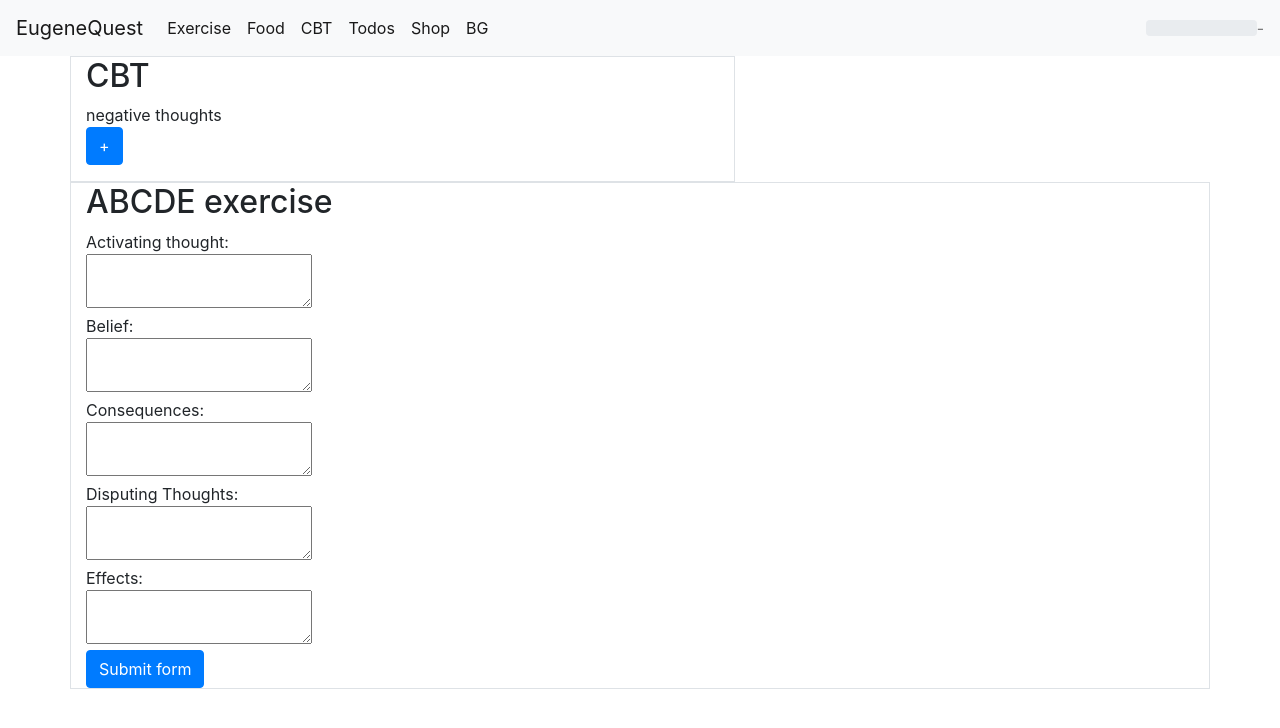
After one commit to eugman/EugeneQuest, a Flask app: template templates/cbt.html in a window 1280 px wide. The commit adds this page. Shown: the top 728 px of the page. Run offline with Flask 2, Linux system fonts and the light colour scheme; the template is opened without the code that fills it, so the values that code supplies are empty; some libraries are stand-ins or nearby versions.

Commit message:
Added points logging.Added abcde exercise. Added config file. Added items. Moved csv to data foler.

```diff
--- a/app.py
+++ b/app.py
@@ -5,6 +5,8 @@ if sys.version_info[0] < 3:
     exit()
 
 import datetime
+from decimal import Decimal
+from config import *
 from flask import Flask, render_template, request, Response
 from flask_sqlalchemy import SQLAlchemy
 
@@ -13,10 +15,15 @@ app.config['SQLALCHEMY_DATABASE_URI'] = 'sqlite:///test.db'
 app.config['SQLALCHEMY_TRACK_MODIFICATIONS'] = False
 db = SQLAlchemy(app)
 
-def addPoints(db, points: int) -> None:
+def addPoints(db, points: Decimal, message: str = "No message set") -> None:
     player = db.session.query(Player).get(1)
     player.points += points
     db.session.commit()
+
+
+    db.session.add(PointsLog(points=points, message = message))
+    db.session.commit()
+
 
 
 #########################################################
@@ -24,16 +31,25 @@ def addPoints(db, points: int) -> None:
 #########################################################
 class Player(db.Model):
     id = db.Column(db.Integer, primary_key=True)
-    points = db.Column(db.Integer)
+    points = db.Column(db.Numeric)
     goal = db.Column(db.Integer, default = 700)
     negThoughts = db.Column(db.Integer, default = 0)
     CBTs = db.Column(db.Integer, default = 0)
 
     def cash(self) -> str:
-        return '${:,.2f}'.format(self.points / 100.0)
+        return '${:,.2f}'.format(self.points / 100)
 
     def percent(self) -> str:
         return '{:,.2f}%'.format(100 * self.points / self.goal)
+
+class CBT(db.Model):
+    id = db.Column(db.Integer, primary_key=True)
+    A = db.Column(db.String,  nullable = False)
+    B = db.Column(db.String,  nullable = False)
+    C = db.Column(db.String,  nullable = False)
+    D = db.Column(db.String,  nullable = False)
+    E = db.Column(db.String,  nullable = False)
+    when = db.Column(db.DateTime, default=datetime.datetime.now)
 
 
 
@@ -43,10 +59,31 @@ class BG(db.Model):
     insulin = db.Column(db.Integer,  nullable = False)
     when = db.Column(db.DateTime, default=datetime.datetime.now)
 
+    def color(self) -> str:
+        if 80 < self.BG < 120:
+            return "table-success"
+        elif self.BG <= 160:
+            return "table-warning"
+        else:
+            return "table-danger"
+
 class WeightLog(db.Model):
     id = db.Column(db.Integer, primary_key=True)
     weight = db.Column(db.Integer,  nullable = False)
     when = db.Column(db.DateTime, default=datetime.datetime.now)
+
+class PointsLog(db.Model):
+    id = db.Column(db.Integer, primary_key=True)
+    points = db.Column(db.Numeric,  nullable = False)
+    message = db.Column(db.String,  nullable = False)
+    when = db.Column(db.DateTime, default=datetime.datetime.now)
+
+
+class Item(db.Model):
+    id = db.Column(db.Integer, primary_key=True)
+    name = db.Column(db.Integer,  nullable = False)
+    cost = db.Column(db.Integer, nullable=False)
+    purchased = db.Column(db.Boolean, default=False)
 
 
 class Food(db.Model):
@@ -177,7 +214,7 @@ def food():
 
         else:
             name = result.get("name")
-            carbs = result.get("carbs")
+            carbs = int(result.get("carbs") or 0)
 
 
         db.session.add(FoodLog(name=name,carbs =carbs))
@@ -193,19 +230,72 @@ def food():
 
     return render_template("food.html", logs=logs, stats=stats, foods = foods, player = player)
 
+@app.route('/cbt', methods=['GET', 'POST'])
+def CBT_route():
+    player = db.session.query(Player).get(1)
 
+    result = request.form
+    if result.get("neg"):
+        player.negThoughts +=1
+        db.session.commit()
+
+        addPoints(db, Decimal(0.1))
+
+    if result.get("CBT"):
+        A = result.get("A")
+        B = result.get("B")
+        C = result.get("C")
+        D = result.get("D")
+        E = result.get("E")
+
+        db.session.add(CBT(A=A, B=B, C=C, D=D, E=E))
+
+        db.session.commit()
+
+        addPoints(db, 1)
+
+
+    CBTs = []
+    return render_template("cbt.html", CBTs = CBTs, player = player)
+
+@app.route('/bg', methods=['GET', 'POST'])
+def BG_route():
+    player = db.session.query(Player).get(1)
+
+    BGs = BG.query.order_by(BG.when.desc()).all()
+    return render_template("bg.html", BGs = BGs, player = player)
+
+@app.route('/shop', methods=['GET', 'POST'])
+def shop():
+    player = db.session.query(Player).get(1)
+
+    items = Item.query.all()
+    return render_template("shop.html", items = items, player = player)
+
+@app.route('/trello', methods=['GET', 'POST'])
+def trello():
+    player = db.session.query(Player).get(1)
+
+    items = Item.query.all()
+    return render_template("shop.html", items = items, player = player)
 
 @app.route('/exercise', methods=['GET', 'POST'])
 def exercise():
     player = db.session.query(Player).get(1)
 
     result = request.form
-    print(result.get("increase"))
     if result.get("increase"):
         exercise_id = result.get("exercise_id")
         exercise = db.session.query(Exercise).get(exercise_id)
+
+        if exercise.name in ["Jumping jacks", "Wall sit", "Plank"]:
+            reps = 5
+        else:
+            reps = 1
+
         exercise.completed = True
-        exercise.reps += 1
+        exercise.lastCompleted = datetime.datetime.now()
+        exercise.reps += reps
         db.session.commit()
 
         addPoints(db, 2)
@@ -214,14 +304,20 @@ def exercise():
         exercise_id = result.get("exercise_id")
         exercise = db.session.query(Exercise).get(exercise_id)
         exercise.completed = True
+        exercise.lastCompleted = datetime.datetime.now()
         db.session.commit()
 
         addPoints(db, 1)
     if result.get("decrease"):
         exercise_id = result.get("exercise_id")
         exercise = db.session.query(Exercise).get(exercise_id)
+        if exercise.name in ["Jumping jacks", "Wall sit", "Plank"]:
+            reps = 5
+        else:
+            reps = 1
         exercise.completed = True
-        exercise.reps -= 1
+        exercise.lastCompleted = datetime.datetime.now()
+        exercise.reps -= reps
         db.session.commit()
 
         addPoints(db, 1)
@@ -248,6 +344,8 @@ def index():
         addPoints(db, daily.points)
 
         if result.get("bg"):
+            if 80 < int(result.get("bg")) < 140:
+                addPoints(db, 5)
             db.session.add(BG(BG=result.get("bg"), insulin=result.get("insulin")))
             db.session.commit()
 
--- a/templates/base.html
+++ b/templates/base.html
@@ -22,9 +22,9 @@
 
 			<div class="collapse navbar-collapse" id="navbarSupportedContent">
 				<ul class="navbar-nav mr-auto">
-					<li class="nav-item active">
+<!--					<li class="nav-item active">
 						<a class="nav-link" href="/add">Add quest</a>
-					</li>
+</li> -->
 					<li class="nav-item active">
 						<a class="nav-link" href="/exercise">Exercise</a>
 					</li>
@@ -32,13 +32,16 @@
 						<a class="nav-link" href="/food">Food</a>
 					</li>
 					<li class="nav-item active">
-						<a class="nav-link" href="/BG">BG</a>
-					</li>
-					<li class="nav-item active">
 						<a class="nav-link" href="/cbt">CBT</a>
 					</li>
 					<li class="nav-item active">
+						<a class="nav-link" href="/trello">Todos</a>
+					</li>
+					<li class="nav-item active">
 						<a class="nav-link" href="/shop">Shop</a>
+					</li>
+					<li class="nav-item active">
+						<a class="nav-link" href="/bg">BG</a>
 					</li>
 				</ul>
 				<div class="progress" style="width: 10%; margin-top 10px">
--- /dev/null
+++ b/templates/cbt.html
@@ -0,0 +1,43 @@
+{% extends "base.html" %}
+
+
+{% block content %}
+<div class="row">
+	<div class="col-md-7 border">
+		<h2>CBT</h2>
+		{{player.negThoughts}} negative thoughts <br/ >
+		<form method="POST">
+			<button name="neg" value="1" class="btn btn-primary">+</button>
+		</form>
+		<table class="table table-striped">
+			{% for bg in CBTs %}
+			<tr class={{bg.color()}}>
+				<td>
+					<h3>{{bg.BG}}</h3>
+					</form>
+				</td>
+				<td>
+					{{bg.when}}
+				</td>
+				{% endfor %}
+		</table>
+	</div>
+	<div class="col-md-12 border">
+		<h2>ABCDE exercise</h2>
+		<form method="POST">
+			Activating thought: <br />
+			<textarea name="A"></textarea> <br />
+			Belief: <br />
+			<textarea name="B"></textarea> <br />
+			Consequences: <br />
+			<textarea name="C"></textarea> <br />
+			Disputing Thoughts: <br />
+			<textarea name="D"></textarea> <br />
+			Effects: <br />
+			<textarea name="E"></textarea> <br />
+			<button name="CBT" value="1" class="btn btn-primary">Submit form</button>
+		</form>
+	</div>
+
+</div>
+{% endblock %}
--- a/templates/food.html
+++ b/templates/food.html
@@ -14,15 +14,15 @@
 			<form method="POST" class="form-horizontal">
 				<input type="hidden" name="logfood" value="1" />
 				<select name="food_id">
+					<option value=""></option>
 					{% for food in foods %}
 					<option value="{{food.id}}">{{food.name}}</option>
 					{% endfor %}
-					<option value=""></option>
 				</select>
 				<button class="btn btn-primary">Log food</button> <br /> <br />
-				<label for="name">Name:</label><input type="text" class="form-control"  name="name" /><br />
+				<label for="name">Name:</label><input type="text" class="form-control"  name="name" required /><br />
 				<label for="carbs">carbs: </label>
-				<input type"number" class="form-control"  name="carbs" value="15" /> <br />
+				<input type"number" class="form-control"  name="carbs" value="15" min="0" required/> <br />
 
 				<form>
 		</div>
--- a/templates/index.html
+++ b/templates/index.html
@@ -23,8 +23,12 @@
 				<td>
 					<form method="POST">
 						{% if daily.subtype == "BG" %}
-						<label for="bg">Blood sugar: </label><input type="number" name="bg" value="100"> <br />
+						<label for="bg">Blood sugar: </label><input type="number" name="bg" value="100" min="30" max="500" required> <br />
 						<label for="insulin">Insulin: </label><input type="number" name="insulin" value=""> <br />
+						{% endif %}
+
+						{% if daily.subtype == "Weight" %}
+						<label for="weight">Weight: </label><input type="number" name="weight" value="256" min="120" max="300" required > <br />
 						{% endif %}
 
 						<input type="hidden" name="daily_id" value="{{daily.id}}">
```
Also changed, not shown: resetDB.py (+16 -6 lines), templates/bg.html (added, +22 -0 lines), templates/shop.html (added, +22 -0 lines), 1 other file.
